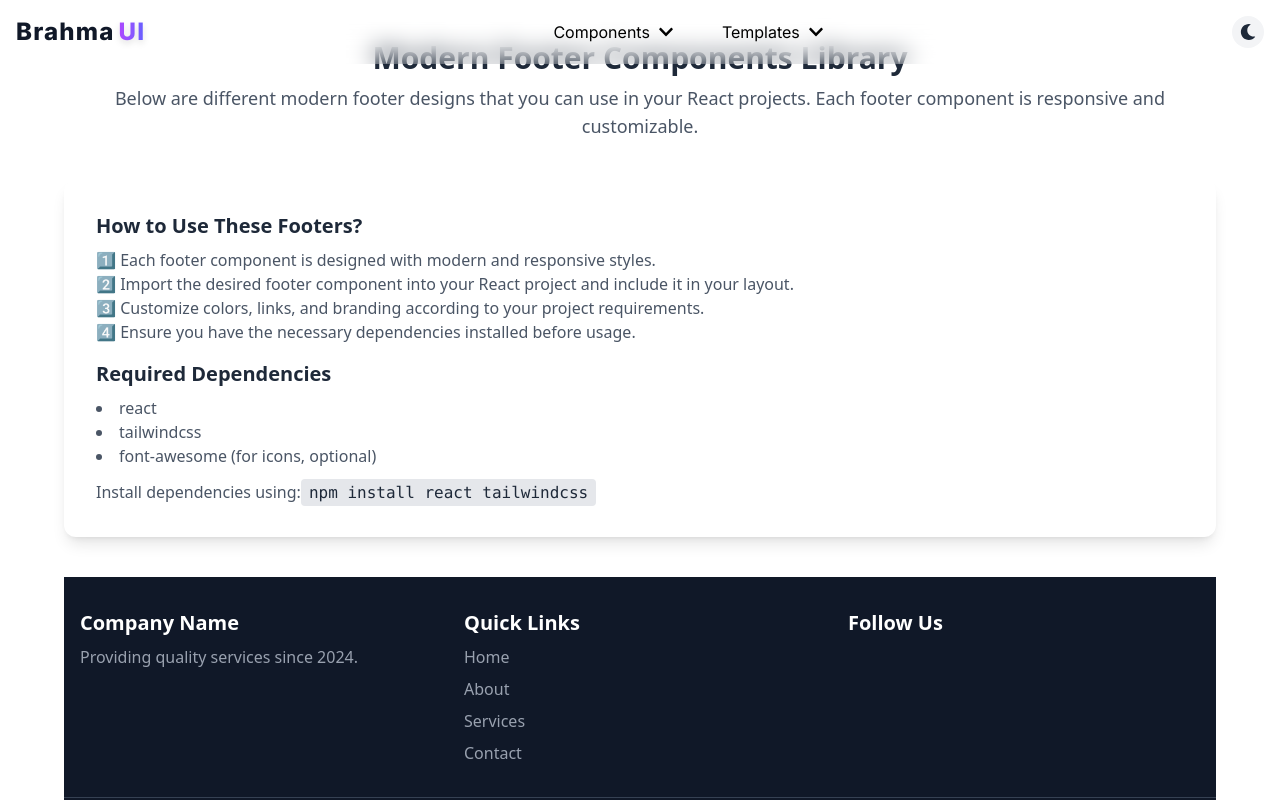
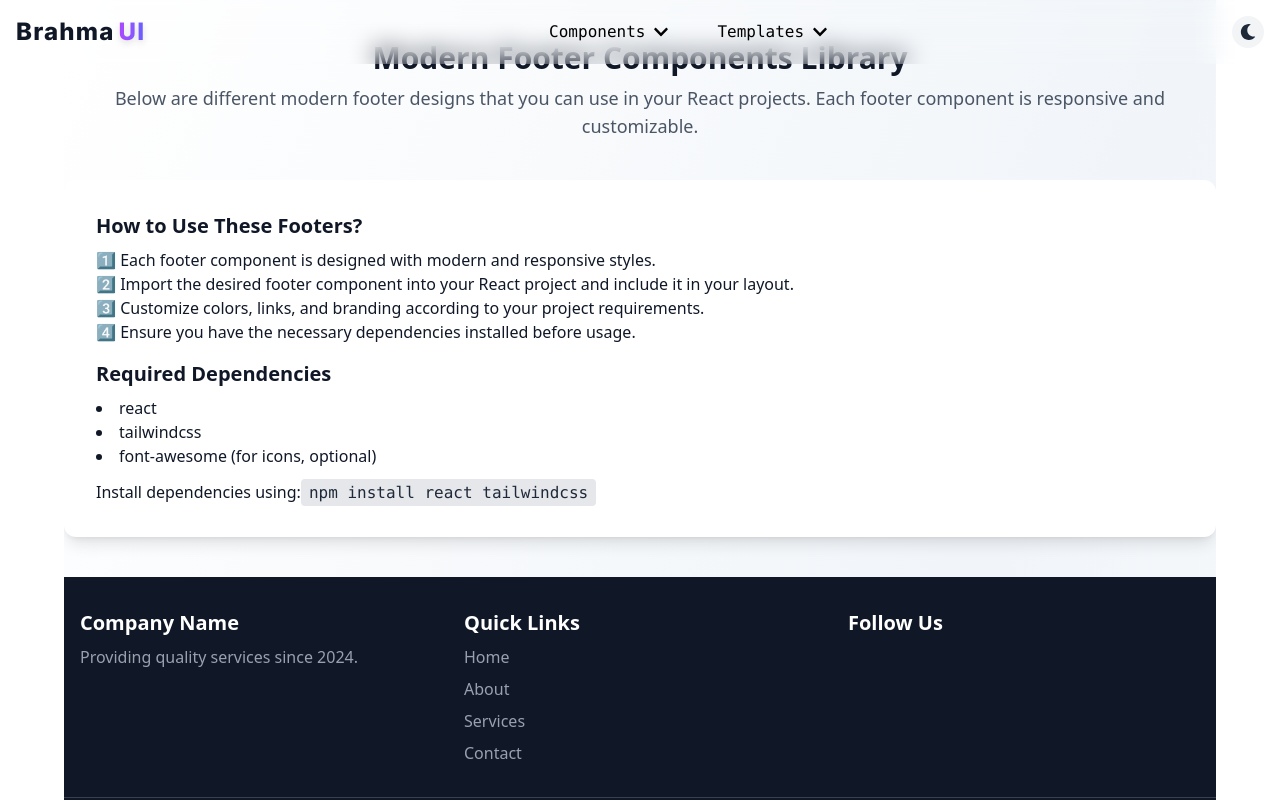
Before and after one commit to coder-prashant-raut/TWIND-UI, a React (Vite) app: page /footers in a window 1280 px wide. Shown: the top 800 px of the page. Built offline with nearby package versions, Linux system fonts and the light colour scheme.

Commit message:
added theme toggle for Footers Page

```diff
--- a/src/App.jsx
+++ b/src/App.jsx
@@ -48,7 +48,7 @@ const App = () => {
           <Routes>
             <Route path="/" element={<Home theme={theme} />} />
             <Route path="/navbars" element={<NavBars theme={theme}/>} />
-            <Route path="/footers" element={<Footers />} />
+            <Route path="/footers" element={<Footers theme={theme} />} />
             <Route path="/cards" element={<Cards />} />
             <Route path="/buttons" element={<Buttons theme={theme}/>} />
             <Route path="/heros" element={<Heros />} />
--- a/src/components/Home.jsx
+++ b/src/components/Home.jsx
@@ -86,12 +86,12 @@ const Home = ({ theme }) => {
 
         <div className="flex flex-col gap-2 justify-center items-center">
 
-        <h1 className="exo text-5xl md:text-6xl font-extrabold tracking-tight leading-tight mb-6 bg-clip-text text-transparent bg-gradient-to-r from-blue-500 to-purple-600"  style={{ fontFamily: "'Space Grotesk', sans-serif" }} >
+        <h1 className="text-5xl md:text-6xl font-extrabold tracking-tight leading-tight mb-6 bg-clip-text text-transparent bg-gradient-to-r from-blue-500 to-purple-600 font-mono"  >
           Elevate Your UI Game <img src={RocketLogo} alt=""  className="max-h-[500px]"/>
         </h1>
 
 
-        <p  style={{ fontFamily: "'Poppins', sans-serif" }} className={`p-6 text-2xl  ${
+        <p   className={`p-6 text-2xl font-mono ${
   isDark
     ? " text-white"
     : " text-gray-900"
@@ -107,9 +107,9 @@ const Home = ({ theme }) => {
     <motion.button
       whileHover={{ scale: 1.05 }}
       whileTap={{ scale: 0.95 }}
-      className="flex items-center justify-center gap-3 px-17 py-3 text-lg font-bold border-2 border-amber-300  text-white dark:text-white bg-gradient-to-r from-blue-600 to-indigo-700 hover:from-blue-700 hover:to-indigo-800 rounded-full shadow-lg shadow-amber-200 hover:shadow-2xl transition-all duration-300"
+      className="flex items-center justify-center gap-3 px-17 py-3 text-lg font-bold border-2 border-amber-300  text-white dark:text-white bg-gradient-to-r from-blue-600 to-indigo-700 hover:from-blue-700 hover:to-indigo-800 rounded-full shadow-lg shadow-amber-200 hover:shadow-2xl transition-all duration-300 font-mono"
 
-      style={{ fontFamily: "'Inter', sans-serif" }}
+
     >
       <FaBook className="text-2xl" /> Explore Docs
     </motion.button>
@@ -145,7 +145,7 @@ const Home = ({ theme }) => {
             viewport={{ once: true }}
           >
             <div className="mb-4 flex justify-center">{feature.icon}</div>
-            <h3 className="text-xl font-bold mb-2"  style={{ fontFamily: "'Poppins', sans-serif" }}>{feature.title}</h3>
+            <h3 className="text-xl font-bold mb-2 font-mono">{feature.title}</h3>
             <p className="text-sm text-gray-600 dark:text-gray-400" style={{ fontFamily: "'Poppins', sans-serif" }}>
               {feature.desc}
             </p>
--- a/src/components/footers/Footers.jsx
+++ b/src/components/footers/Footers.jsx
@@ -5,12 +5,18 @@ import Footer3 from './Footer3';
 import Footer4 from './Footer4';
 import Footer5 from './Footer5';
 
-function Footers() {
+function Footers({ theme }) {
   return (
-    <div className="max-w-6xl mx-auto space-y-10 py-10">
+    <div
+      className={`max-w-6xl mx-auto space-y-10 py-10 transition-all duration-500 relative overflow-hidden ${
+        theme === "dark"
+          ? "bg-gradient-to-br from-black via-gray-900 to-black text-white"
+          : "bg-gradient-to-br from-white via-slate-100 to-white text-gray-900"
+      }`}
+    >
       {/* Header Section */}
       <div className="text-center">
-        <h1 className="text-2xl sm:text-3xl font-bold text-gray-800">
+        <h1 className="text-2xl sm:text-3xl font-bold">
           Modern Footer Components Library
         </h1>
         <p className="text-gray-600 sm:text-lg px-4 mt-2">
@@ -20,27 +26,36 @@ function Footers() {
       </div>
 
      {/* How to Use Section */}
-      <div className="bg-white shadow-lg rounded-xl p-6 sm:p-8">
-        <h2 className="text-xl font-semibold text-gray-800">How to Use These Footers?</h2>
-        <p className="text-gray-600 mt-2 text-sm sm:text-base">
-          1️⃣ Each footer component is designed with modern and responsive styles.  <br/>
-          2️⃣ Import the desired footer component into your React project and include it in your layout.  <br/>
-          3️⃣ Customize colors, links, and branding according to your project requirements.  <br/>
+<div
+  className={`${
+    theme === "dark" ? "bg-gray-800 text-white" : "bg-white text-gray-900"
+  } shadow-lg rounded-xl p-6 sm:p-8`}
+>
+  <h2 className="text-xl font-semibold">
+    How to Use These Footers?
+  </h2>
+  <p className="mt-2 text-sm sm:text-base">
+    1️⃣ Each footer component is designed with modern and responsive styles. <br />
+    2️⃣ Import the desired footer component into your React project and include it in your layout. <br />
+    3️⃣ Customize colors, links, and branding according to your project requirements. <br />
     4️⃣ Ensure you have the necessary dependencies installed before usage.
   </p>
 
-        <h2 className="text-xl font-semibold text-gray-800 mt-4">Required Dependencies</h2>
-        <ul className="list-disc list-inside text-gray-600 mt-2 text-sm sm:text-base">
+  <h2 className="text-xl font-semibold mt-4">Required Dependencies</h2>
+  <ul className="list-disc list-inside mt-2 text-sm sm:text-base">
     <li>react</li>
     <li>tailwindcss</li>
     <li>font-awesome (for icons, optional)</li>
   </ul>
 
-        <p className="text-gray-600 mt-3 text-sm sm:text-base">
+  <p className="mt-3 text-sm sm:text-base">
     Install dependencies using:
-          <code className="bg-gray-200 text-gray-800 px-2 py-1 rounded">npm install react tailwindcss</code>
+    <code className="bg-gray-200 text-gray-800 px-2 py-1 rounded">
+      npm install react tailwindcss
+    </code>
   </p>
 </div>
+
 
       {/* Footer Components */}
       <div className="space-y-10">
--- a/src/components/twindinner/Navbar.jsx
+++ b/src/components/twindinner/Navbar.jsx
@@ -38,7 +38,7 @@ function Navbar({ theme, toggleTheme }) {
     >
       <div className="container mx-auto flex justify-between items-center px-4 py-3">
         {/* Logo */}
-        <h1 className="text-xl sm:text-2xl font-extrabold tracking-wider">
+        <h1 className="text-xl sm:text-2xl font-extrabold tracking-wider ">
   <span className={` ${
   theme ==='dark'
     ? " text-white"
@@ -58,13 +58,13 @@ function Navbar({ theme, toggleTheme }) {
             onMouseEnter={() => setIsDropdownOpen(true)}
             onMouseLeave={() => setIsDropdownOpen(false)}
           >
-            <button className="flex items-center gap-2 px-3 py-2 text-base font-medium rounded-md transition hover:bg-blue-600 hover:text-white"  >
+            <button className="flex items-center gap-2 px-3 py-2 text-base font-medium rounded-md transition hover:bg-blue-600 hover:text-white font-mono"  >
               Components <FaChevronDown />
             </button>
             <div
               className={`${
                 isDropdownOpen ? "max-h-[300px] opacity-100" : "max-h-0 opacity-0"
-              } absolute left-0 w-48 bg-white dark:bg-gray-800 text-black dark:text-white shadow-lg rounded-md mt-2 transition-all duration-300 overflow-hidden`}
+              } absolute left-0 w-48 bg-white dark:bg-gray-800 text-black dark:text-white shadow-lg rounded-md mt-2 transition-all duration-300 overflow-hidden font-mono`}
             >
               <ul>
                 {navLinks.map(({ name, route }) => (
@@ -87,13 +87,13 @@ function Navbar({ theme, toggleTheme }) {
             onMouseEnter={() => setIsTemplatesDropdownOpen(true)}
             onMouseLeave={() => setIsTemplatesDropdownOpen(false)}
           >
-            <button className="flex items-center gap-2 px-3 py-2 text-base font-medium rounded-md transition hover:bg-blue-600 hover:text-white">
+            <button className="flex items-center gap-2 px-3 py-2 text-base font-medium rounded-md transition hover:bg-blue-600 hover:text-white font-mono">
               Templates <FaChevronDown />
             </button>
             <div
               className={`${
                 isTemplatesDropdownOpen ? "max-h-[300px] opacity-100" : "max-h-0 opacity-0"
-              } absolute left-0 w-48 bg-white dark:bg-gray-800 text-black dark:text-white shadow-lg rounded-md mt-2 transition-all duration-300 overflow-hidden`}
+              } absolute left-0 w-48 bg-white dark:bg-gray-800 text-black dark:text-white shadow-lg rounded-md mt-2 transition-all duration-300 overflow-hidden font-mono`}
             >
               <ul>
                 {["Template 1", "Template 2", "Template 3"].map((name, idx) => (
```
Lines whose indentation alone changed are shown as unchanged.
